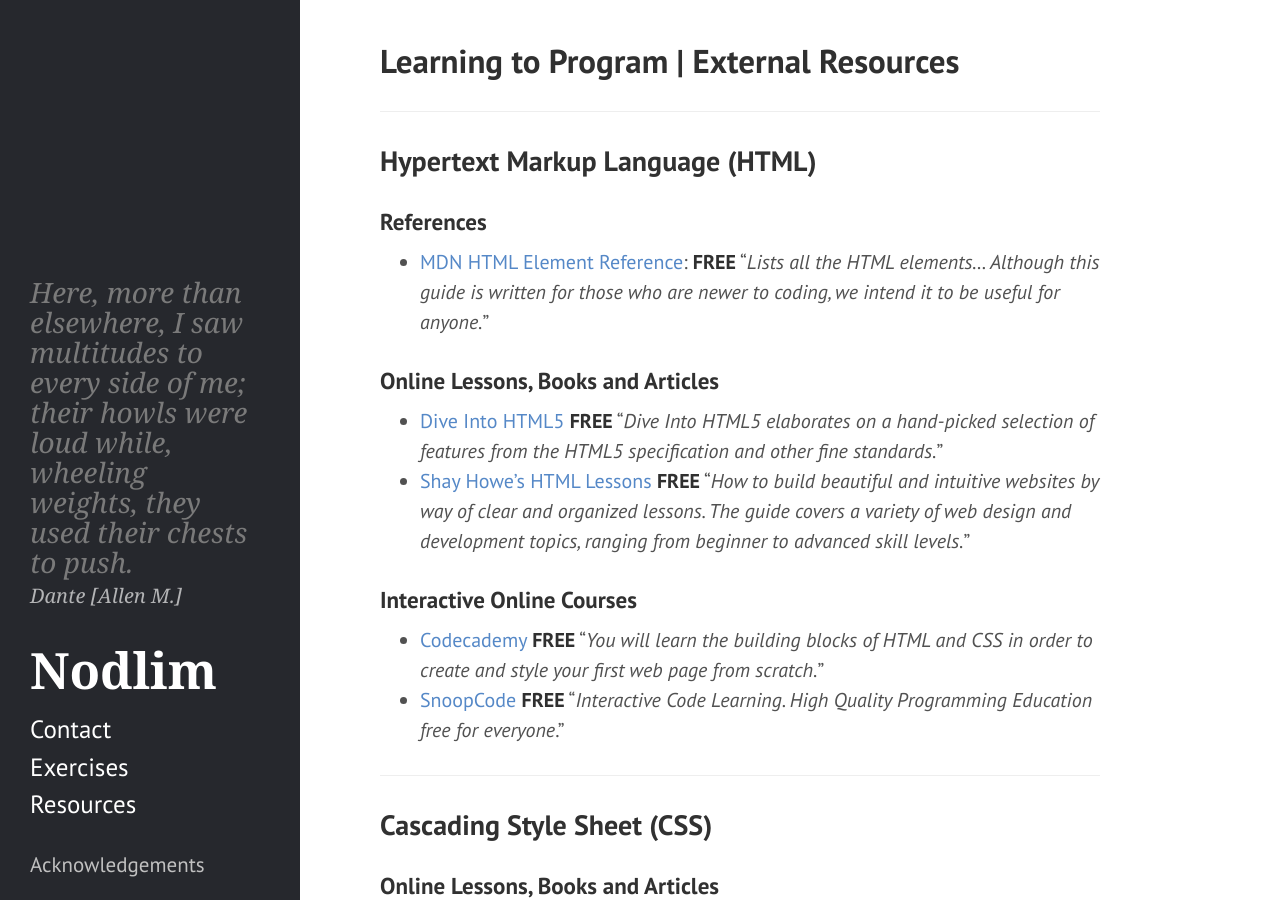
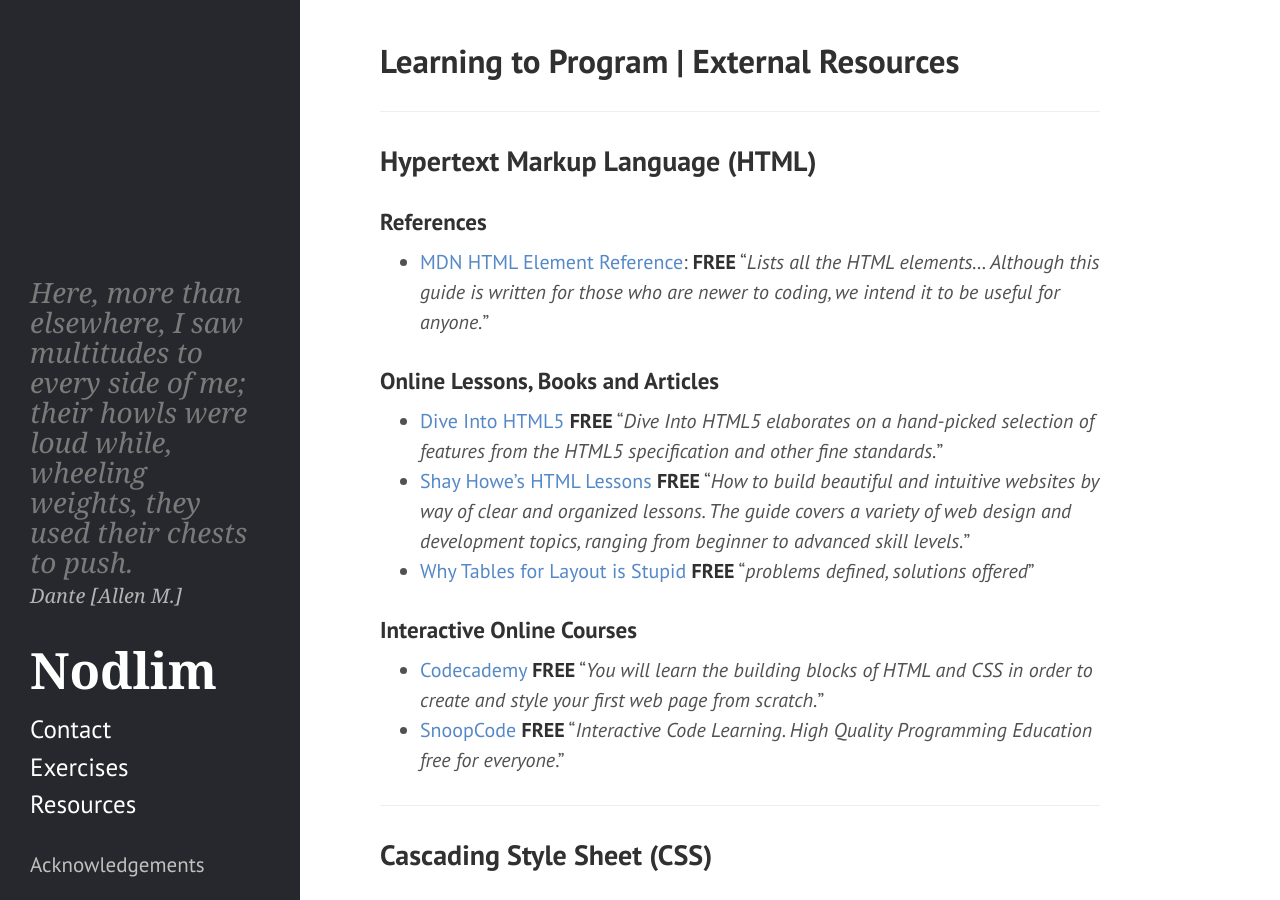
Before and after one commit to kranzuft/nodlim_old, a Jekyll site: the page built from resources.md, in a window 1280 px wide and 900 px high. Built offline with Jekyll 4.4.1, drawn with Linux system fonts in a browser that asks for light colours.

Commit message:
added tables vs layout reference

```diff
--- a/resources.md
+++ b/resources.md
@@ -19,6 +19,7 @@
 
 * [Dive Into HTML5](http://diveintohtml5.info/) **FREE** "_Dive Into HTML5 elaborates on a hand-picked selection of features from the HTML5 specification and other fine standards._"
 * [Shay Howe's HTML Lessons](http://learn.shayhowe.com/) **FREE** "_How to build beautiful and intuitive websites by way of clear and organized lessons. The guide covers a variety of web design and development topics, ranging from beginner to advanced skill levels._"
+* [Why Tables for Layout is Stupid](https://www.hotdesign.com/seybold/everything.html) **FREE** "_problems defined, solutions offered_"
 
 <h3>Interactive Online Courses</h3>
 
```
